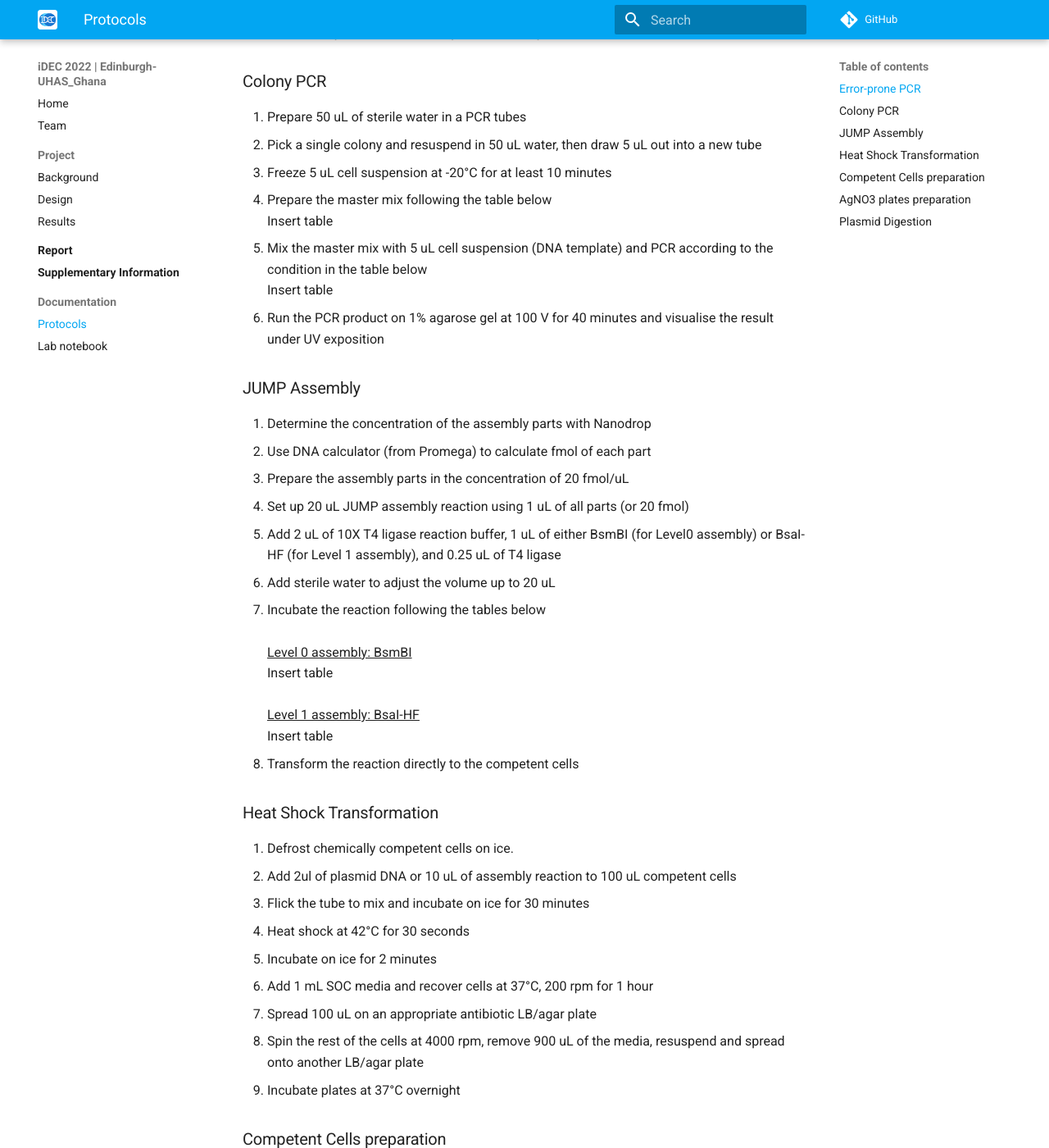
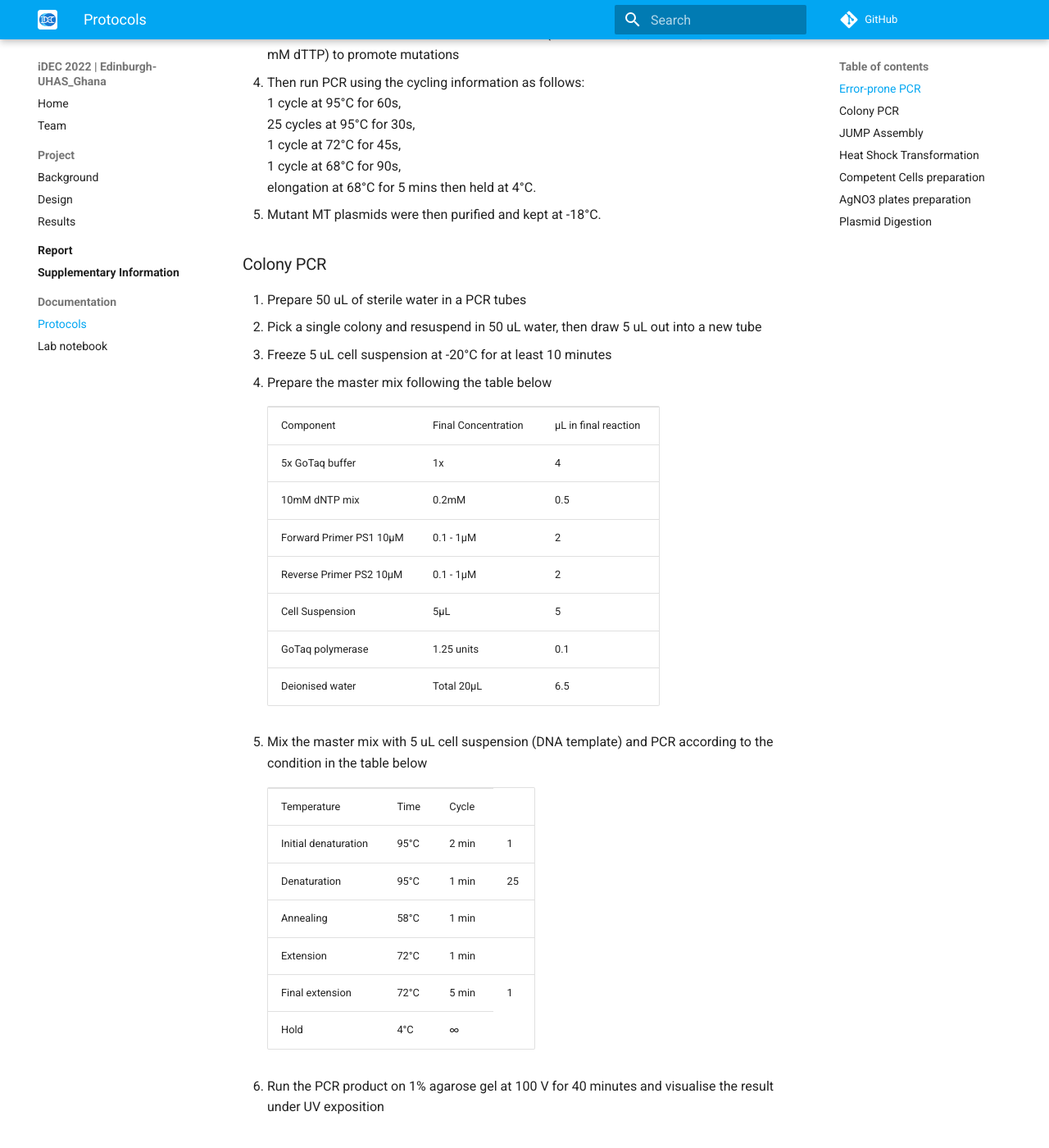
Before and after one commit to idec-teams/2022_Edinburgh-UHAS_Ghana, an MkDocs documentation site: the page built from docs/documentation/protocols.md, in a window 1280 px wide and 1400 px high, scrolled down 538 px. Shown: the whole window at 82% size. Built offline with MkDocs 1.6.1 and Material for MkDocs 9.7.7, drawn with Linux system fonts in a browser that asks for light colours; comment, search, counter and statistics services are not loaded; some of the changed text lies outside the part shown.

Commit message:
Update protocols.md

```diff
--- a/docs/documentation/protocols.md
+++ b/docs/documentation/protocols.md
@@ -8,8 +8,33 @@
 <li> Dilute DNA down to 1 ng/uL </li>
 <li> Set up the reaction using the table below
 <br>
-Insert table
-<br>
+<table>
+    <tr>
+        <td>PCR standard buffer&nbsp;</td>
+        <td>dNTP mix&nbsp;</td>
+        <td>55 mM MgCl2&nbsp;</td>
+        <td>0.01 mM MnCl2&nbsp;</td>
+        <td>FWD Primer&nbsp;</td>
+        <td>REV Primer&nbsp;</td>
+        <td>Taq Polymerase&nbsp;</td>
+        <td>Plasmid DNA&nbsp;</td>
+        <td>H2O&nbsp;</td>
+        <td>Total&nbsp;</td>
+    </tr>
+    <tr>
+        <td>5 uL&nbsp;</td>
+        <td>5 uL&nbsp;</td>
+        <td>5 uL&nbsp;</td>
+        <td>0.5 uL&nbsp;</td>
+        <td>1.5 uL&nbsp;</td>
+        <td>1.5 uL&nbsp;</td>
+        <td>0.5 uL&nbsp;</td>
+        <td>~ 5 ng&nbsp;&nbsp;</td>
+        <td>to 50 uL&nbsp;</td>
+        <td>50 uL&nbsp;</td>
+    </tr>
+</table>
+  <br>
 dNTP concentrations were varied for each base (3.5 mM dATP, 4 mM dCTP, 6mM dGTP, 13.5 mM dTTP) to promote mutations
 
 <li> Then run PCR using the cycling information as follows:
@@ -35,12 +60,94 @@
 <li> Freeze 5 uL cell suspension at -20°C for at least 10 minutes </li>
 <li> Prepare the master mix following the table below
 <br>
-Insert table
-</li>
+<table>
+    <tr>
+        <td>Component&nbsp;&nbsp;</td>
+        <td>Final Concentration&nbsp;&nbsp;</td>
+        <td>µL in final reaction&nbsp;&nbsp;</td>
+    </tr>
+    <tr>
+        <td>5x GoTaq buffer&nbsp;&nbsp;</td>
+        <td>1x&nbsp;</td>
+        <td>4&nbsp;</td>
+    </tr>
+    <tr>
+        <td>10mM dNTP mix&nbsp;</td>
+        <td>0.2mM&nbsp;</td>
+        <td>0.5&nbsp;</td>
+    </tr>
+    <tr>
+        <td>Forward Primer PS1 10µM&nbsp;</td>
+        <td>0.1 - 1µM&nbsp;</td>
+        <td>2&nbsp;</td>
+    </tr>
+    <tr>
+        <td>Reverse Primer PS2 10µM&nbsp;</td>
+        <td>0.1 - 1µM&nbsp;</td>
+        <td>2&nbsp;</td>
+    </tr>
+    <tr>
+        <td>Cell Suspension&nbsp;&nbsp;</td>
+        <td>5µL&nbsp;</td>
+        <td>5&nbsp;</td>
+    </tr>
+    <tr>
+        <td>GoTaq polymerase&nbsp;&nbsp;</td>
+        <td>1.25 units&nbsp;</td>
+        <td>0.1&nbsp;</td>
+    </tr>
+    <tr>
+        <td>Deionised water&nbsp;&nbsp;</td>
+        <td>Total 20µL&nbsp;</td>
+        <td>6.5</td>
+    </tr>
+</table>
+  </li>
 <li> Mix the master mix with 5 uL cell suspension (DNA template) and PCR according to the condition in the table below
 <br>
-Insert table
-</li>
+<table>
+    <tr>
+        <td>Temperature&nbsp;</td>
+        <td>Time&nbsp;</td>
+        <td>Cycle&nbsp;</td>
+    </tr>
+    <tr>
+        <td>Initial denaturation&nbsp;</td>
+        <td>95°C&nbsp;</td>
+        <td>2 min&nbsp;</td>
+        <td>1&nbsp;</td>
+    </tr>
+    <tr>
+        <td>Denaturation&nbsp;</td>
+        <td>95°C&nbsp;</td>
+        <td>1 min&nbsp;</td>
+        <td>25&nbsp;</td>
+    </tr>
+    <tr>
+        <td>Annealing&nbsp;</td>
+        <td>58°C&nbsp;</td>
+        <td>1 min&nbsp;</td>
+        <td></td>
+    </tr>
+    <tr>
+        <td>Extension&nbsp;</td>
+        <td>72°C&nbsp;</td>
+        <td>1 min&nbsp;&nbsp;</td>
+        <td></td>
+    </tr>
+    <tr>
+        <td>Final extension&nbsp;</td>
+        <td>72°C&nbsp;</td>
+        <td>5 min&nbsp;</td>
+        <td>1&nbsp;</td>
+    </tr>
+    <tr>
+        <td>Hold&nbsp;</td>
+        <td>4°C&nbsp;</td>
+        <td>∞</td>
+    </tr>
+</table>
+  </li>
 <li>Run the PCR product on 1% agarose gel at 100 V for 40 minutes and visualise the result under UV exposition</li>
 </ol>
 
@@ -55,9 +162,79 @@
 <li>Incubate the reaction following the tables below <br><br>
 
 <u>Level 0 assembly: BsmBI</u><br>
-Insert table<br><br>
+<table>
+    <tr>
+        <td>Temperature&nbsp;</td>
+        <td>Time&nbsp;</td>
+        <td>Cycle&nbsp;</td>
+    </tr>
+    <tr>
+        <td>42°C&nbsp;</td>
+        <td>15 min&nbsp;</td>
+        <td>1&nbsp;</td>
+    </tr>
+    <tr>
+        <td>42°C&nbsp;</td>
+        <td>3 min&nbsp;</td>
+        <td>30&nbsp;</td>
+    </tr>
+    <tr>
+        <td>16°C&nbsp;</td>
+        <td>3 min&nbsp;</td>
+        <td></td>
+    </tr>
+    <tr>
+        <td>55°C&nbsp;</td>
+        <td>15 min&nbsp;</td>
+        <td>1&nbsp;</td>
+    </tr>
+    <tr>
+        <td>80°C&nbsp;</td>
+        <td>5 min&nbsp;</td>
+        <td>1&nbsp;</td>
+    </tr>
+    <tr>
+        <td>10°C&nbsp;</td>
+        <td>∞</td>
+    </tr>
+</table><br><br>
 <u>Level 1 assembly: BsaI-HF</u><br>
-Insert table<br>
+<table>
+    <tr>
+        <td>Temperature&nbsp;</td>
+        <td>Time&nbsp;</td>
+        <td>Cycle&nbsp;</td>
+    </tr>
+    <tr>
+        <td>37°C&nbsp;</td>
+        <td>15 min&nbsp;</td>
+        <td>1&nbsp;</td>
+    </tr>
+    <tr>
+        <td>37°C&nbsp;</td>
+        <td>5 min&nbsp;</td>
+        <td>60&nbsp;</td>
+    </tr>
+    <tr>
+        <td>16°C&nbsp;</td>
+        <td>5 min&nbsp;</td>
+        <td></td>
+    </tr>
+    <tr>
+        <td>37°C&nbsp;</td>
+        <td>60 min&nbsp;</td>
+        <td>1&nbsp;</td>
+    </tr>
+    <tr>
+        <td>80°C&nbsp;</td>
+        <td>5 min&nbsp;</td>
+        <td>1&nbsp;</td>
+    </tr>
+    <tr>
+        <td>10°C&nbsp;</td>
+        <td>∞</td>
+    </tr>
+</table><br>
 
 </li>
 <li>Transform the reaction directly to the competent cells </li>
@@ -93,7 +270,68 @@
 
 <ol>
 <li>Prepare the AgNO<sub>3</sub> stock solution (0.256 mg/mL) in a dark room </li>
-<li>Using molten LB agar at 50°C to pour the plates add the stock solution using the table below to make the correct plates: <br><br> Insert table</li>
+<li>Using molten LB agar at 50°C to pour the plates add the stock solution using the table below to make the correct plates: <br><br> <table>
+    <tr>
+        <td>AgNO3 concentration (mg/L)&nbsp;</td>
+        <td>AgNO3 stock solution volume (μL)&nbsp;&nbsp;</td>
+    </tr>
+    <tr>
+        <td>8&nbsp;</td>
+        <td>1.563&nbsp;</td>
+    </tr>
+    <tr>
+        <td>10&nbsp;</td>
+        <td>1.953&nbsp;</td>
+    </tr>
+    <tr>
+        <td>12&nbsp;</td>
+        <td>2.344&nbsp;</td>
+    </tr>
+    <tr>
+        <td>14&nbsp;</td>
+        <td>2.734&nbsp;&nbsp;</td>
+    </tr>
+    <tr>
+        <td>&nbsp;16&nbsp;&nbsp;</td>
+        <td>3.130&nbsp;&nbsp;</td>
+    </tr>
+    <tr>
+        <td>17&nbsp;&nbsp;</td>
+        <td>3.330&nbsp;&nbsp;</td>
+    </tr>
+    <tr>
+        <td>18&nbsp;&nbsp;</td>
+        <td>3.520&nbsp;&nbsp;</td>
+    </tr>
+    <tr>
+        <td>19&nbsp;&nbsp;</td>
+        <td>3.720&nbsp;&nbsp;</td>
+    </tr>
+    <tr>
+        <td>20&nbsp;&nbsp;</td>
+        <td>3.910&nbsp;&nbsp;</td>
+    </tr>
+    <tr>
+        <td>22&nbsp;&nbsp;</td>
+        <td>4.300&nbsp;&nbsp;</td>
+    </tr>
+    <tr>
+        <td>24&nbsp;&nbsp;</td>
+        <td>4.690&nbsp;&nbsp;</td>
+    </tr>
+    <tr>
+        <td>26&nbsp;&nbsp;</td>
+        <td>5.080&nbsp;&nbsp;</td>
+    </tr>
+    <tr>
+        <td>28&nbsp;&nbsp;</td>
+        <td>5.470&nbsp;&nbsp;</td>
+    </tr>
+    <tr>
+        <td>30&nbsp;&nbsp;</td>
+        <td>5.860</td>
+    </tr>
+</table></li>
 <li>Adding the above-stated volumes of AgNO<sub>3</sub> to 50 mL LB agar produces 2 silver plates of 25mL each.
 </ol>
 
@@ -101,6 +339,27 @@
 
 <ol>
 <li>The DNA concentration of the purified plasmid is to be determined via Nanodrop </li>
-<li>A reaction mixture is made up as follows: <br><br> Insert table
+<li>A reaction mixture is made up as follows: <br><br> <table>
+    <tr>
+        <td>Reagent&nbsp;</td>
+        <td>Final concentration&nbsp;</td>
+    </tr>
+    <tr>
+        <td>Plasmid DNA&nbsp;</td>
+        <td>50 ng/µL&nbsp;</td>
+    </tr>
+    <tr>
+        <td>EcoRI&nbsp;</td>
+        <td>1.25 U/µL&nbsp;</td>
+    </tr>
+    <tr>
+        <td>10X CutSmart buffer&nbsp;</td>
+        <td>1X&nbsp;</td>
+    </tr>
+    <tr>
+        <td>H20&nbsp;</td>
+        <td>To 20 µL</td>
+    </tr>
+</table>
 <li>The reaction mixture is incubated at 37 °C for an hour </li>
 <li>Digested DNA is run on a 1% agarose gel at 100 V for 40 minutes, then imaged under UV light </li>
```
